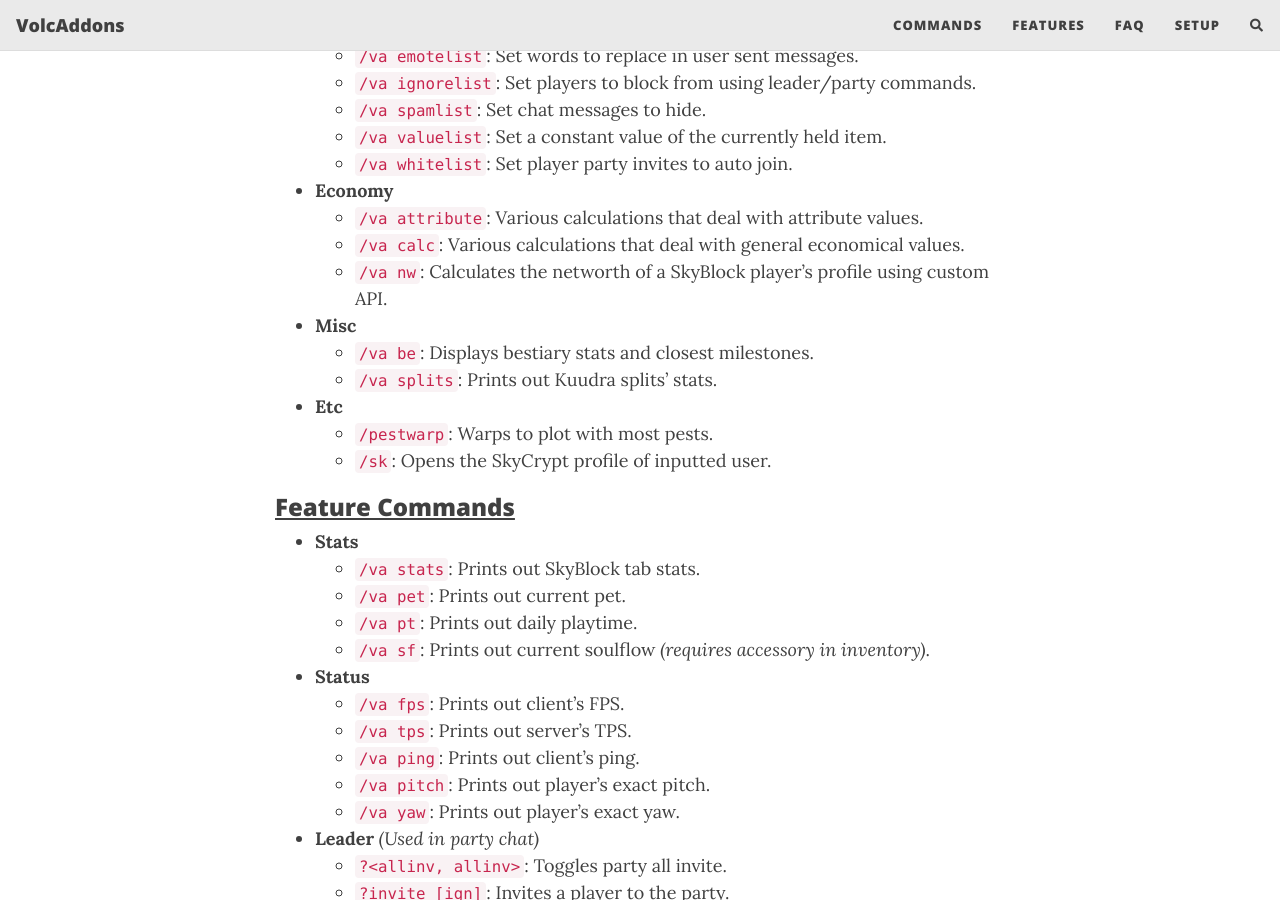
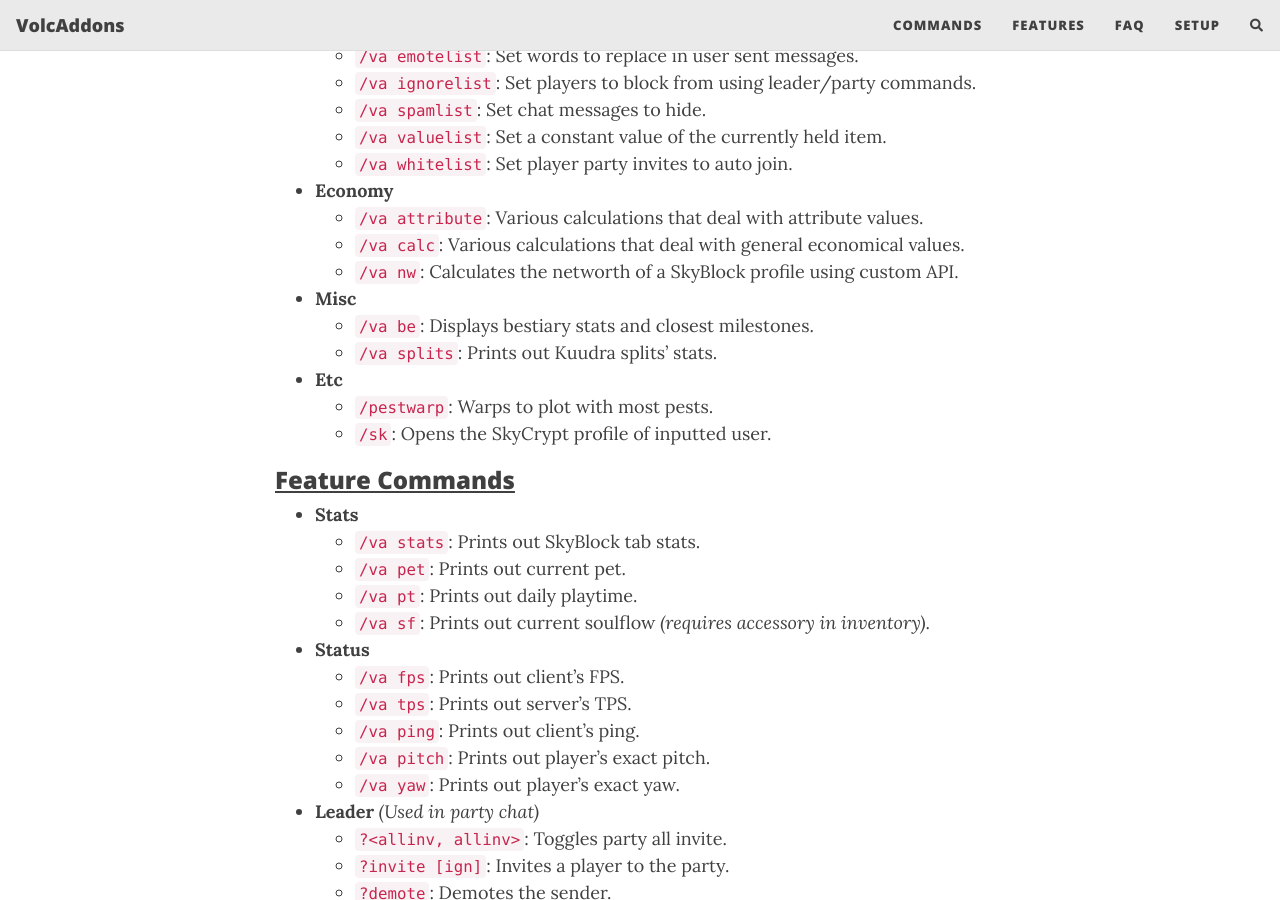
Before and after one commit to zhenga8533/VolcAddons, a Jekyll site: the page built from docs/commands.md, in a window 1280 px wide and 900 px high, scrolled down 802 px. Built offline with Jekyll 4.4.1, drawn with Linux system fonts in a browser that asks for light colours; nearby versions of some CDN libraries; comment, search, counter and statistics services are not loaded.

Commit message:
Update commands.md

```diff
--- a/docs/commands.md
+++ b/docs/commands.md
@@ -30,7 +30,7 @@
 - **Economy**
     - `/va attribute`: Various calculations that deal with attribute values.
     - `/va calc`: Various calculations that deal with general economical values.
-    - `/va nw`: Calculates the networth of a SkyBlock player's profile using custom API.
+    - `/va nw`: Calculates the networth of a SkyBlock profile using custom API.
 - **Misc**
     - `/va be`: Displays bestiary stats and closest milestones.
     - `/va splits`: Prints out Kuudra splits' stats.
```
